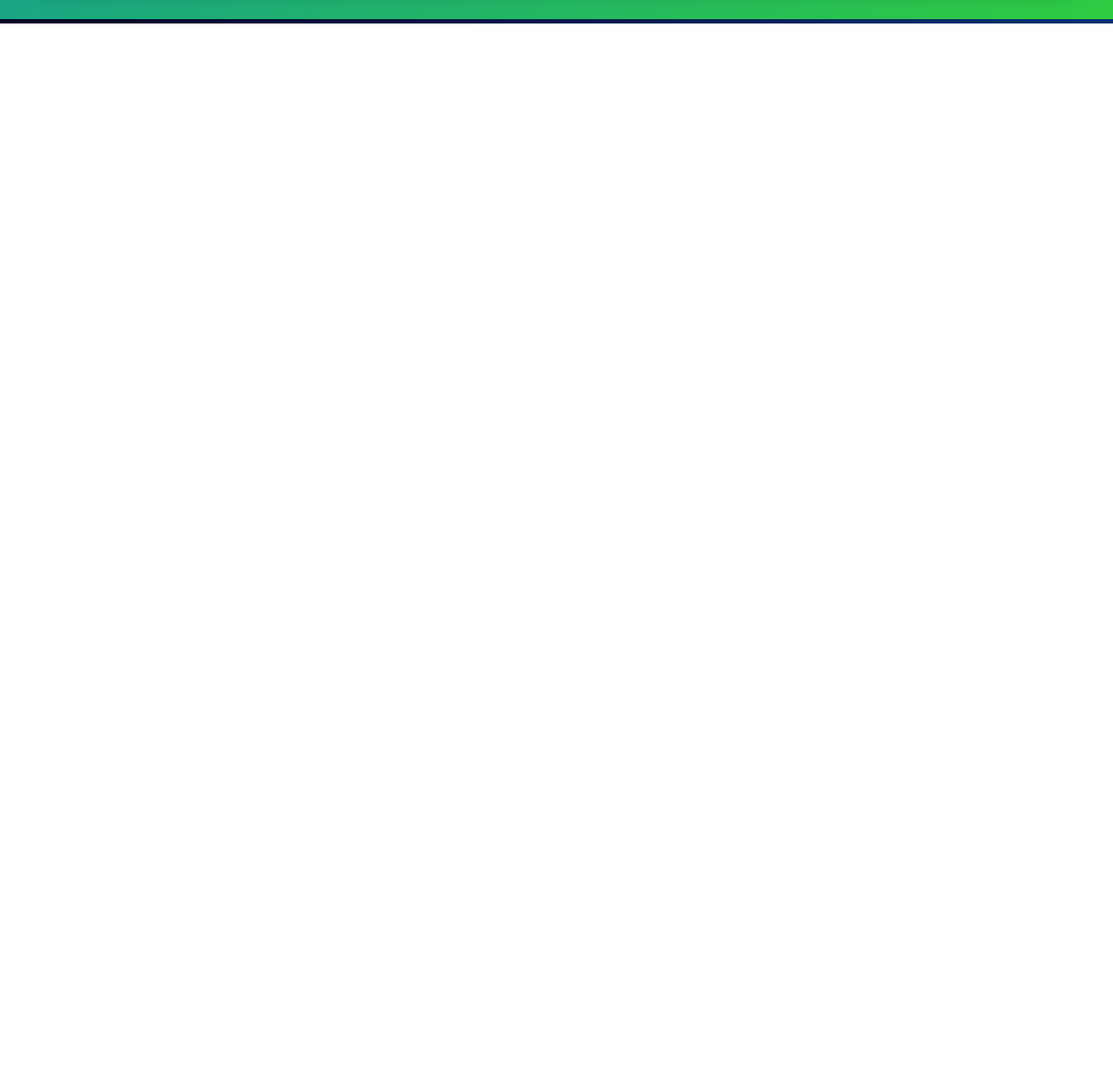
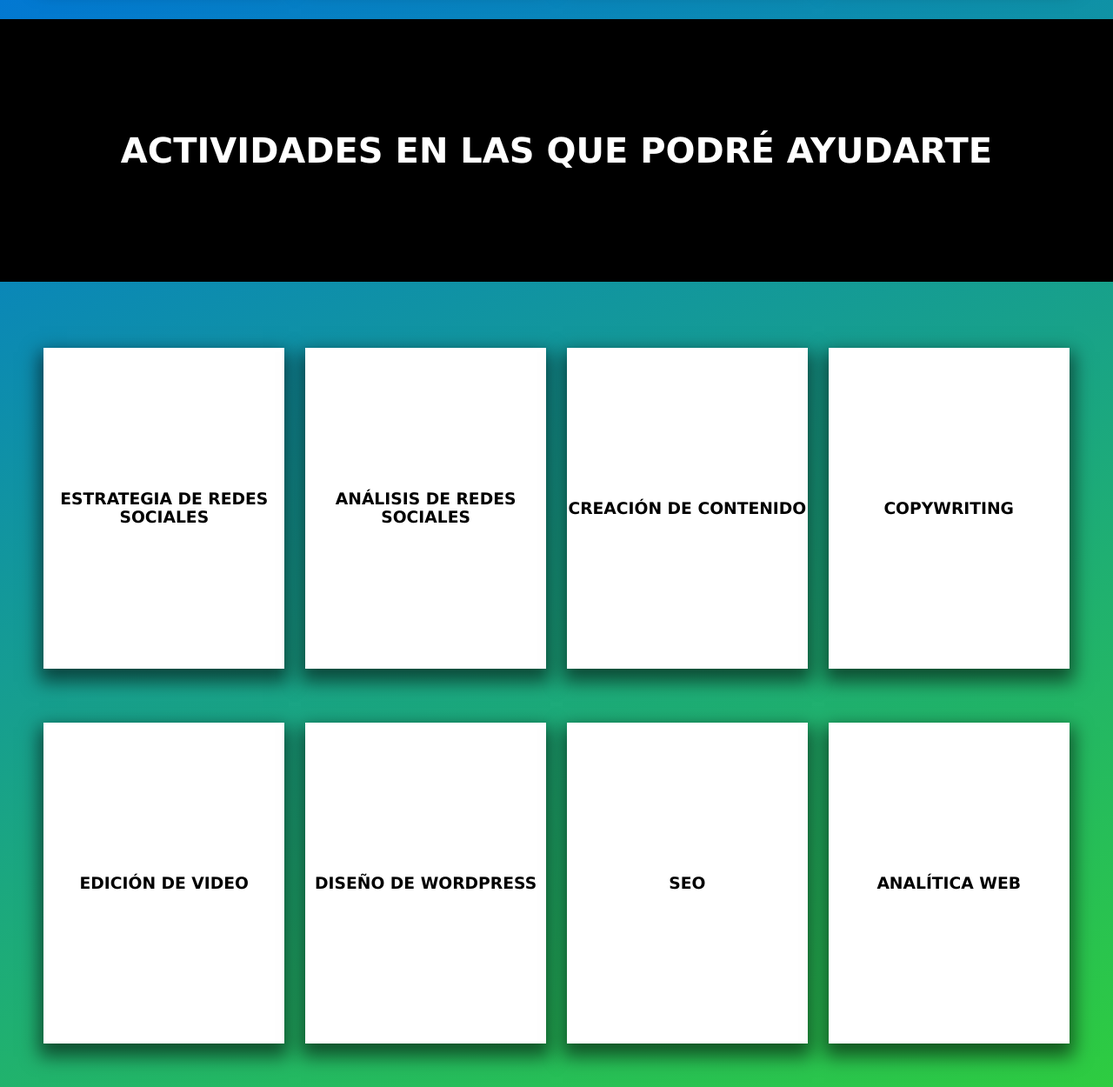
Before and after one commit to ldw772/landing-page-portfolio, a plain HTML site: page index.html in a window 1280 px wide. Shown: the part 1962-3212 px from the top of the page at 87% size. Before the commit the page ends 1989 px from the top, so only its background shows below. Drawn offline with Linux system fonts and the light colour scheme.

Commit message:
Nuevas tarjetas

```diff
--- a/index.html
+++ b/index.html
@@ -61,7 +61,7 @@
      </section>
     </div>
 
-<!-- Tarjetas -->
+<!-- Tarjetas 1 -->
 
     <div>
         <h2 class="ptc">¿Por qué trabajar conmigo?</h2>
@@ -102,6 +102,56 @@
         </div>
     </div>
 
+<!-- Tarjetas 2 -->
+
+<div>
+    <h2 class="ptc">Actividades en las que podré ayudarte</h2>
+    <div class="trj">
+        <div class="tarjeta1">
+            <div class="cara">
+                <h3>Estrategia de redes sociales</h3>
+            </div>
+        </div>
+        <div class="tarjeta2">
+            <div class="cara">
+                <h3>Análisis de redes sociales</h3>
+            </div>
+        </div>
+        <div class="tarjeta3">
+            <div class="cara">
+                <h3>Creación de contenido</h3>
+            </div>
+        </div>
+        <div class="tarjeta4">
+            <div class="cara">
+                <h3>Copywriting</h3>
+            </div>
+        </div>
+    </div>
+    <div class="trj">
+        <div class="tarjeta1">
+            <div class="cara">
+                <h3>Edición de video</h3>
+            </div>
+        </div>
+        <div class="tarjeta2">
+            <div class="cara">
+                <h3>Diseño de Wordpress</h3>
+            </div>
+        </div>
+        <div class="tarjeta3">
+            <div class="cara">
+                <h3>SEO</h3>
+            </div>
+        </div>
+        <div class="tarjeta4">
+            <div class="cara">
+                <h3>Analítica web</h3>
+            </div>
+        </div>
+
+    </div>
+</div>
 
 
 <!-- Footer -->
```
